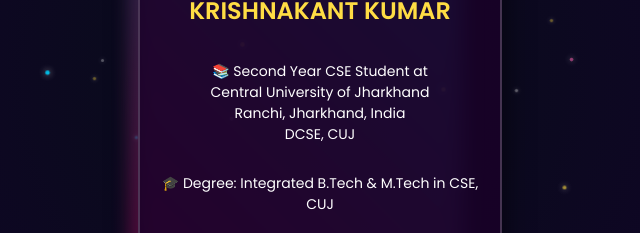
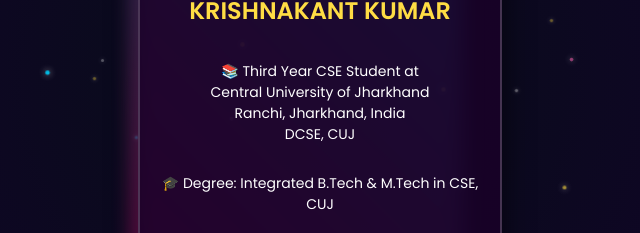
Before and after one commit to krishnakant1794/contact-card-3, a plain HTML site: page index.html in a window 1280 px wide. Shown: the part 323-556 px from the top of the page, 342-982 px from the left. Drawn offline with Linux system fonts and the light colour scheme.

Commit message:
Update index.html

```diff
--- a/index.html
+++ b/index.html
@@ -16,7 +16,7 @@
             <div class="card-front">
                 <img src="KRISHNA.jpg" alt="Profile Picture" class="profile-img">
                 <h2>KRISHNAKANT KUMAR</h2>
-                <p>📚 Second Year CSE Student at <br> Central University of Jharkhand <br>
+                <p>📚 Third Year CSE Student at <br> Central University of Jharkhand <br>
                     Ranchi, Jharkhand, India <br>
                     DCSE, CUJ</p>
                 <p>🎓 Degree: Integrated B.Tech & M.Tech in CSE, CUJ </p>
```
